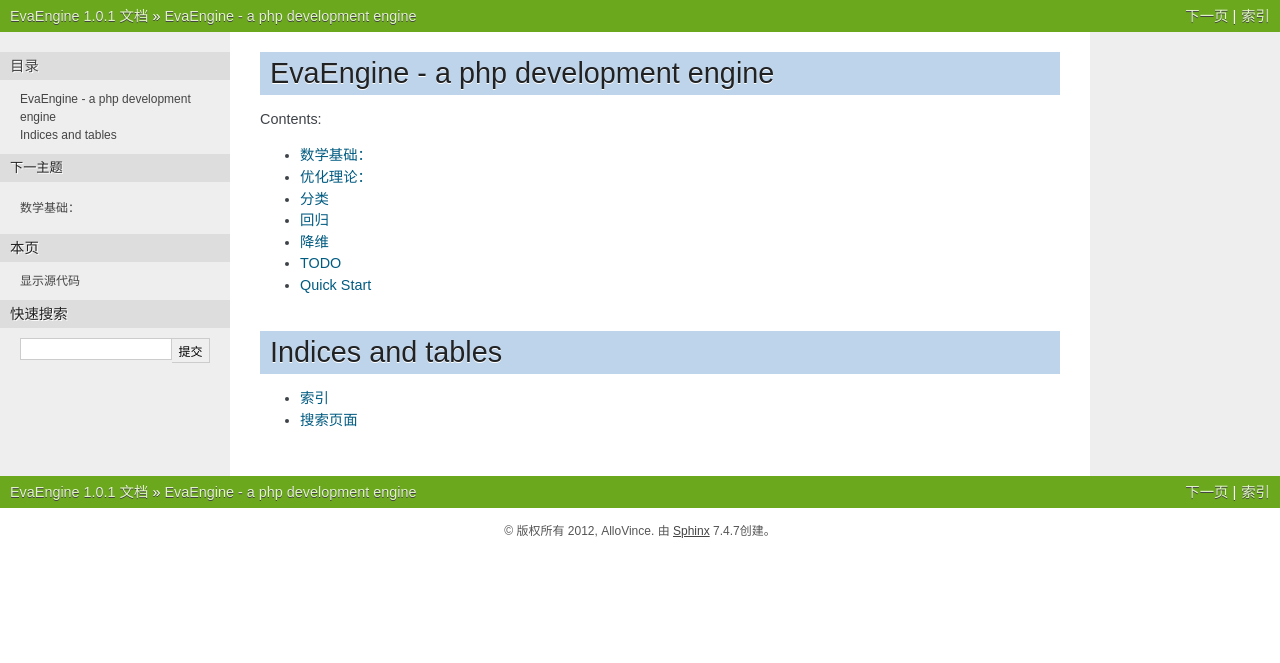
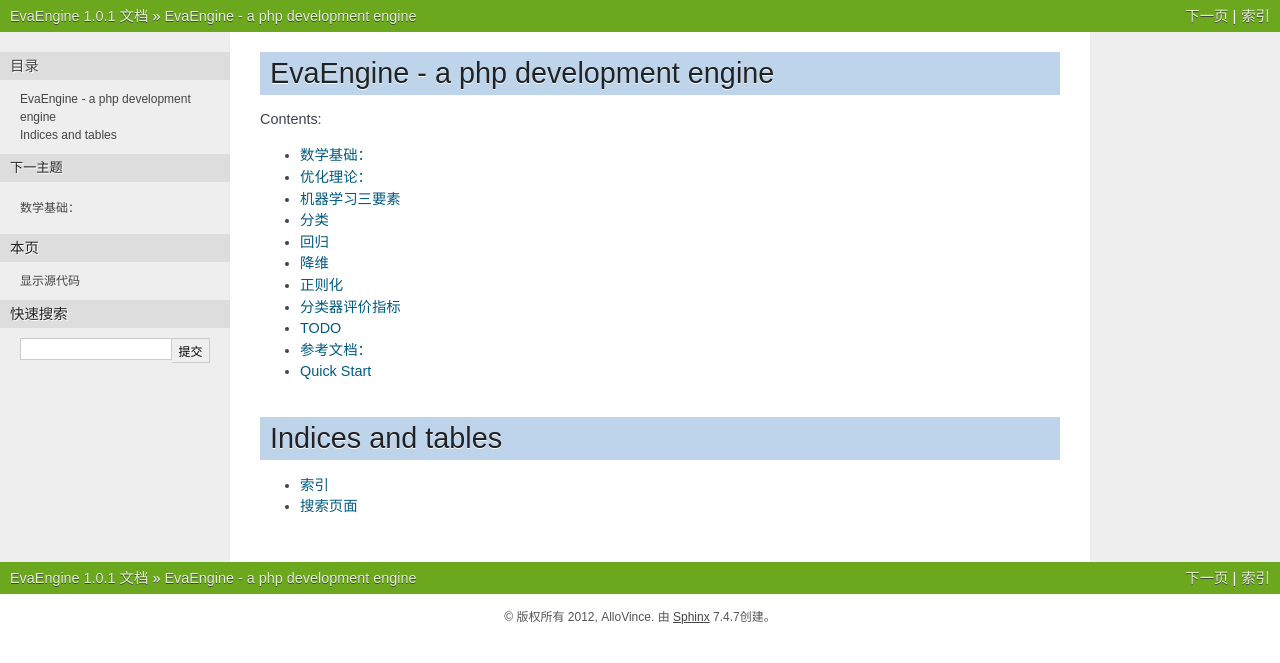
Before and after one commit to felixcui01/felixcui-blog, a Sphinx documentation site: the page built from source/index.rst, in a window 1280 px wide. Shown: the top 663 px of the page. Built offline with Sphinx 7.4.7, drawn with Linux system fonts in a browser that asks for light colours; some of the changed lines change nothing that is shown.

Commit message:
Update helloworld.rst

```diff
--- a/source/helloworld.rst
+++ b/source/helloworld.rst
@@ -1,28 +1,115 @@
+数学基础：
+========
+http://blog.csdn.net/pi9nc/article/details/8689982#comments
+http://dec3.jlu.edu.cn/webcourse/t000022/teach/chapter3/3_2.htm
 
-
-数学基础：
-=======
-方差
 
 优化理论：
 =========
-梯度下降GD：
+* 梯度下降GD：
+    - 算法步骤
 
-随机梯度下降SGD : <<机器学习>> 4.4.3节
-牛顿：
-拟牛顿法等：
+
+    - 迭代公式：
+*随机梯度下降SGD : <<机器学习>> 4.4.3节
+    - 特点：Batch Gradient Descent使用了全量数据，环顾四周，找下降的方向走；Stochastic Gradient Descent则是使用当前点的数据，仅根据当前点就判断出来下降方向；前者有充足的信息来确定方向，但是使用全量数据计算量比较大，后者仅根据当前点确定迭代方向，速度快但是准确性低，有可能会进入局部最优值。
+    - 迭代公式：
+
+*牛顿法：
+
+*拟牛顿法：
+    - L-BFGS
+
+* 参考：
+    http://blog.csdn.net/itplus/article/details/21896453
+    http://www.52nlp.cn/unconstrained-optimization-one
+
+
+机器学习三要素
+===========
+* 模型：
+    模型空间，具体的参数待学习；
+    决策函数或条件概率分布模型；
+* 策略：
+    经验风险最小化；
+    结构风险（加入正则化项）最小化（经验风险和模型复杂度同时小）；
+* 算法：
+    使用最优化算法求模型参数；
 
 分类
-==========
+======
+
 感知机
+----------
 场合： 二分类
 模型：        w.z+b>=0时为1，<0时为-1；
 学习策略： 极小化经验损失函数（误分类的点到超平面的距离之和）
 
 学习算法： 随机梯度下降，拉格朗日对偶算法
+http://blog.csdn.net/stan1989/article/details/8565499
+
+逻辑回归
+------------
+* 场合：二类或多类
+* 模型：可以看成是概率模型，也可看做非概率模型
+
+      选择概率大的那个分类
+* 学习策略：极大似然估计，或极小化logisti损失
 
 
-KNN： 重点是各种距离的选择
+* 学习算法：梯度下降，拟牛顿法
+* 参考：
+http://blog.csdn.net/zouxy09/article/details/20319673
+http://www.cnblogs.com/zhangchaoyang/articles/2640700.html
+http://www.cnblogs.com/biyeymyhjob/archive/2012/07/18/2595410.html
+http://52opencourse.com/125/coursera%E5%85%AC%E5%BC%80%E8%AF%BE%E7%AC%94%E8%AE%B0-%E6%96%AF%E5%9D%A6%E7%A6%8F%E5%A4%A7%E5%AD%A6%E6%9C%BA%E5%99%A8%E5%AD%A6%E4%B9%A0%E7%AC%AC%E5%85%AD%E8%AF%BE-%E9%80%BB%E8%BE%91%E5%9B%9E%E5%BD%92-logistic-regression
+<机器学习导论> 10.7
+
+SVM
+----------
+* 场合：二类或多类
+* 模型：
+       w.z+b>0时为1，<0时为-1；
+    线性可分:  硬间隔（几何间隔）最大化
+    线性不可分： 软间隔最大化
+    非线性：核函数包括多项式核函数，高斯核函数，字符串核函数等；
+* 学习策略：极小化合页损失（hinge loss)，最大化分类间隔 => 拉格朗日对偶
+* 学习算法： 凸二次规划，SMO
+* 参考
+http://blog.csdn.net/v_july_v/article/details/7624837
+http://www.cnblogs.com/LeftNotEasy/archive/2011/05/02/basic-of-svm.html
+http://www.cnblogs.com/wangbogong/p/3148668.html
+http://www.svms.org/
+libsvm： http://jacoxu.com/?p=118
+
+决策树
+-----------
+模型： 基于特征对实例进行分类的树形结构；包括三种算法ID3， C4.5， CART；
+学习算法： 特征选择，剪枝；
+http://blog.csdn.net/v_july_v/article/details/7577684
+http://www.docin.com/p-511267944.html
+http://www.cnblogs.com/LeftNotEasy/archive/2011/03/07/random-forest-and-gbdt.htm
+
+贝叶斯
+--------------
+朴素贝叶斯
+模型：
+学习策略： 0-1损失函数时的 期望风险最小化
+学习方法：最大似然估计，贝叶斯估计
+参考：
+http://www.ruanyifeng.com/blog/2013/12/naive_bayes_classifier.html
+http://mindhacks.cn/2008/09/21/the-magical-bayesian-method/
+http://sobuhu.com/ml/2012/11/11/navie-bayes-classify.html
+
+ 贝叶斯网络
+http://www.cnblogs.com/leoo2sk/archive/2010/09/18/bayes-network.html
+http://txt.wenku.baidu.com/view/3d4e12cf83d049649b6658af.html
+http://wenku.baidu.com/view/c5c381232f60ddccda38a096.html
+
+
+KNN
+--------
+重点是各种距离的选择
 http://blog.csdn.net/luowen3405/article/details/6275254
 相似度：http://blog.csdn.net/pi9nc/article/details/9068359
             马氏距离分类：http://blog.sina.com.cn/s/blog_4e24d9c501011p8y.html
@@ -30,56 +117,33 @@
 学习策略： 经验风险最小，多数表决
 搜索算法： kd树，加速搜索最近邻
 
-
-逻辑回归：
-场合：二类或多类
-模型：可以看成是概率模型，也可看做非概率模型
-
-      选择概率大的那个分类
-学习策略：极大似然估计，或极小化logisti损失
+Adaboost
+-------------
+* adative boost，组合多个弱分类器，构成一个强分类器
+* 模型： am，子分类器的系数
+* 学习策略： 极小化损失函数
+* 学习算法： 前向分步算法
+* 提升树：以分类树或回归树为基本分类器的提升方法
 
 
-学习算法：梯度下降，拟牛顿法
-参考：
-http://blog.csdn.net/zouxy09/article/details/20319673
-http://www.cnblogs.com/zhangchaoyang/articles/2640700.html
-http://www.cnblogs.com/biyeymyhjob/archive/2012/07/18/2595410.html
-http://52opencourse.com/125/coursera%E5%85%AC%E5%BC%80%E8%AF%BE%E7%AC%94%E8%AE%B0-%E6%96%AF%E5%9D%A6%E7%A6%8F%E5%A4%A7%E5%AD%A6%E6%9C%BA%E5%99%A8%E5%AD%A6%E4%B9%A0%E7%AC%AC%E5%85%AD%E8%AF%BE-%E9%80%BB%E8%BE%91%E5%9B%9E%E5%BD%92-logistic-regression
-<机器学习导论> 10.7
+参数估计
+------------
+贝叶斯估计和极大似然估计
+http://www.open-open.com/doc/view/9e9eee699d1249c1be13ebd1dac11a15
 
-SVM：
-场合：二类或多类
-模型：
-       w.z+b>0时为1，<0时为-1；
-    线性可分:  硬间隔（几何间隔）最大化
-    线性不可分： 软间隔最大化
-    非线性：核函数包括多项式核函数，高斯核函数，字符串核函数等；
-学习策略：极小化合页损失（hinge loss)，最大化分类间隔 => 拉格朗日对偶
-学习算法： 凸二次规划，SMO
-http://www.cnblogs.com/LeftNotEasy/archive/2011/05/02/basic-of-svm.html
-http://www.cnblogs.com/wangbogong/p/3148668.html
-http://www.svms.org/
+EM算法
+    含有隐含变量的概率模型参数的极大似然估计算法，包括两步，求Expection和Maximization
+    http://blog.csdn.net/zouxy09/article/details/8537620
 
 
-决策树
-http://blog.csdn.net/v_july_v/article/details/7577684
-http://www.docin.com/p-511267944.html
-http://www.cnblogs.com/LeftNotEasy/archive/2011/03/07/random-forest-and-gbdt.htm
+多分类问题
+--------------
+利用二分类构建多分类；
+http://blog.sina.com.cn/s/blog_5eef0840010147pa.html
 
-朴素贝叶斯：
-http://www.ruanyifeng.com/blog/2013/12/naive_bayes_classifier.html
-http://mindhacks.cn/2008/09/21/the-magical-bayesian-method/
-http://sobuhu.com/ml/2012/11/11/navie-bayes-classify.html
 
-贝叶斯网络
-http://www.cnblogs.com/leoo2sk/archive/2010/09/18/bayes-network.html
-http://txt.wenku.baidu.com/view/3d4e12cf83d049649b6658af.html
-http://wenku.baidu.com/view/c5c381232f60ddccda38a096.html、
-
-贝叶斯估计和极大似然估计
-http://www.open-open.com/doc/view/9e9eee699d1249c1be13ebd1dac11a15
-http://blog.csdn.net/zouxy09/article/details/8537620
-
+其他
+----------
 隐马尔科夫模型
 http://blog.csdn.net/eaglex/article/details/6376826
 http://blog.csdn.net/v_july_v/article/details/7577684
@@ -88,45 +152,102 @@
 http://wenku.baidu.com/link?url=QXNoYtXnNG9LeQrz_XHxGTpp92Z1BxiPY18dD5ayFSW-2a12d5ET0EodIpdYU4xNjSXX24llL-66uBkMWaJrSAApZfytNMwX7JW3y_Iazh7
 http://wenku.baidu.com/link?url=djVOU5HwMM3OkdE9v2E1ghdl3z23Fn9_Q2980pJ66eE3u3g0FRgoyK0LBfCuoZb1uVWIq0AUVKLtDhokyzNxEQoU50Dr_8CVIaqFmivwRP7
 
-感知器算法
-http://blog.csdn.net/stan1989/article/details/8565499
-
 受限玻尔兹曼机
 http://www.cnblogs.com/kemaswill/p/3203605.html
 
 转导推理
 http://www.cnblogs.com/siegfang/p/3424003.html
 
-基于规则的分类器
-决策树是其中一种
-
 
 回归
-==================
-线性回归：
+============
+线性回归
+-------------
+* 一般回归
+    - 模型：
+    - 学习策略：最小化公式
+    - 两种学习方法：
+        + 梯度下降：
+        + 矩阵公式：
+    - 过拟合问题
+        +
+
+* ridge回归
+    - L2正则化，解决过拟合问题
+    - ridge（岭）回归得到的系数是稠密的，即系数都为非零值，因此做预测时，所有的特征都会用到，模型的可解释性不强
+
+* lasso回归
+    - L1正则化，解决过拟合问题
+    - Lasso得到的系数是稀疏的，因此相对于岭回归，Lasso还有特征选择的作用
+    - Ridge 和LASSO的算法的不同点在于如果惩罚参数增加，Ridge 估计参数减小但是仍然会保持在非零(Non-Zero)，而在LASSO中，惩罚参数增加会将估计参数压缩到零。
+
+* 局部加权线性回归
+    - 解决线性回归欠拟合的问题
+    - 学习策略：
+
+    - 回归解：
+    - 特点： 需要利用全量数据，每次进行预测或者分类时都进行计算；针对每一个x，训练训练对应的theta；
+
+* 参考
 http://blog.sina.com.cn/s/blog_68c81f3901019hhp.html
 http://www.cnblogs.com/LeftNotEasy/archive/2010/12/19/mathmatic_in_machine_learning_2_regression_and_bias_variance_trade_off.html
+http://blog.csdn.net/allenalex/article/details/16370245
+http://blog.sina.com.cn/s/blog_6a1b8c6b0101id09.html
+http://www.cnblogs.com/hseagle/p/3908276.html (spark 线性回归分析)
 
-回归树：
+回归树
+----------
 http://www.tuicool.com/articles/JvMJve
 http://blog.csdn.net/zhangchaoyangsun/article/details/8461786 cart回归
+
 
 降维
 ====================
 PCA
-http://www.cnblogs.com/jerrylead/archive/2011/04/18/2020209.html
+-----------
+（Principal Component Analysis）
+重要特征提取
+http://www.cnblogs.com/jerrylead/archive/2011/04/18/2020209.html 有计算详细步骤
+http://blog.csdn.net/u010545732/article/details/18886933
+
+SVD
+---------
+（Singular Value Decomposition）
+
+推荐系统中通常将高维映射到低维后，计算相似度；
+http://www.cnblogs.com/LeftNotEasy/archive/2011/01/19/svd-and-applications.html
+http://blog.csdn.net/abcjennifer/article/details/8131087
+http://blog.sina.com.cn/s/blog_642c9bdd01010bu5.html
+
+
+正则化
+========
+L1范数： 模型特征选择
+L2范数： 接近过拟合
+http://blog.csdn.net/zouxy09/article/details/24971995
+
+
+分类器评价指标
+==============
+ROC
+    http://alexkong.net/2013/06/introduction-to-auc-and-roc/
+http://www.tuicool.com/articles/uyaUZr
 
 
 TODO
 =========
 各种方法的使用场景？
+优缺点？
+具体实践，spark如何用？
 
 
-附：
+参考文档：
+========
 正则化和归一化 http://www.51weixue.com/thread-110-1-1.html
-
-机器学习笔记： http://www.cnblogs.com/tornadomeet/p/3395593.html
-数据挖掘数理统计知识： http://blog.csdn.net/pi9nc/article/details/8689982#comments
 比较好的总结
+http://www.cnblogs.com/tornadomeet/p/3395593.html
 http://blog.csdn.net/v_july_v/article/category/1061301
 http://www.cnblogs.com/zhangchaoyang/archive/2012/08/28/2660929.html
+http://blog.csdn.net/lantian0802/article/details/38333479
+
+ml-ng笔记： http://www.holehouse.org/mlclass/
```
